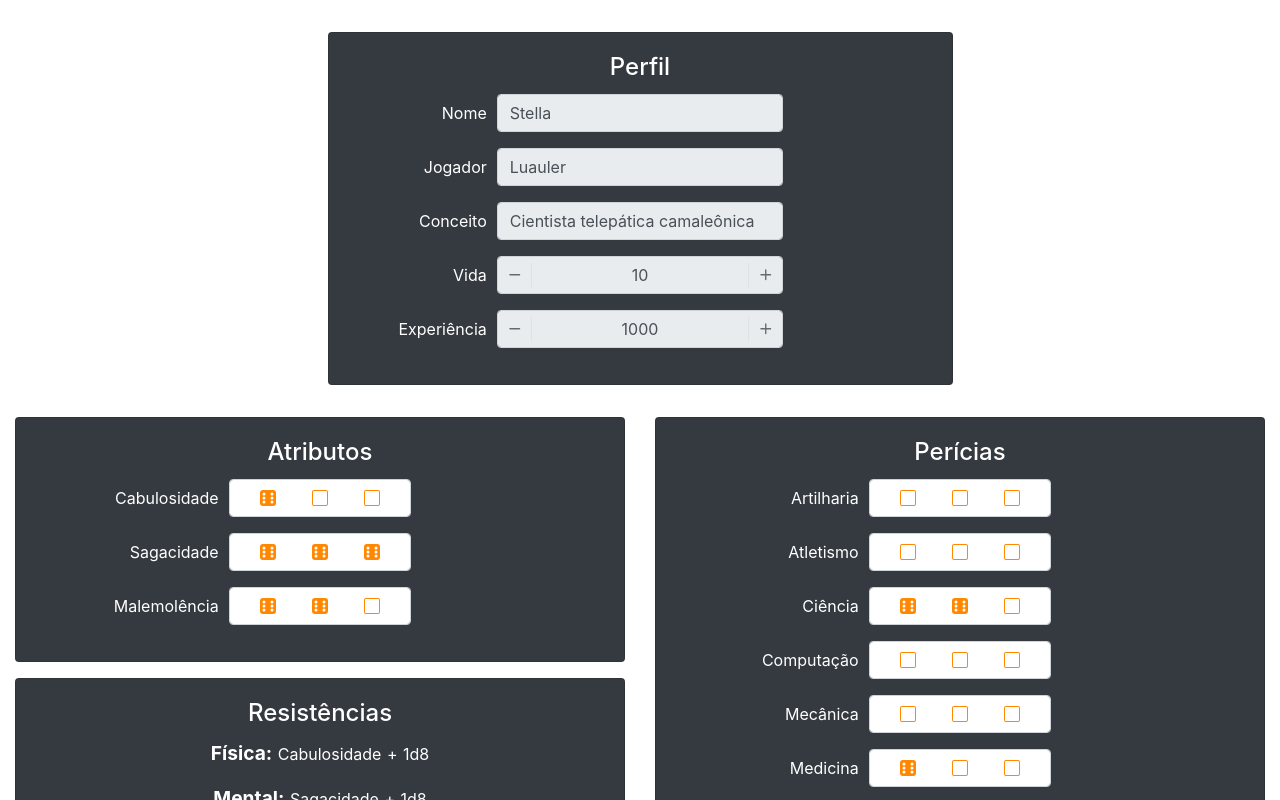
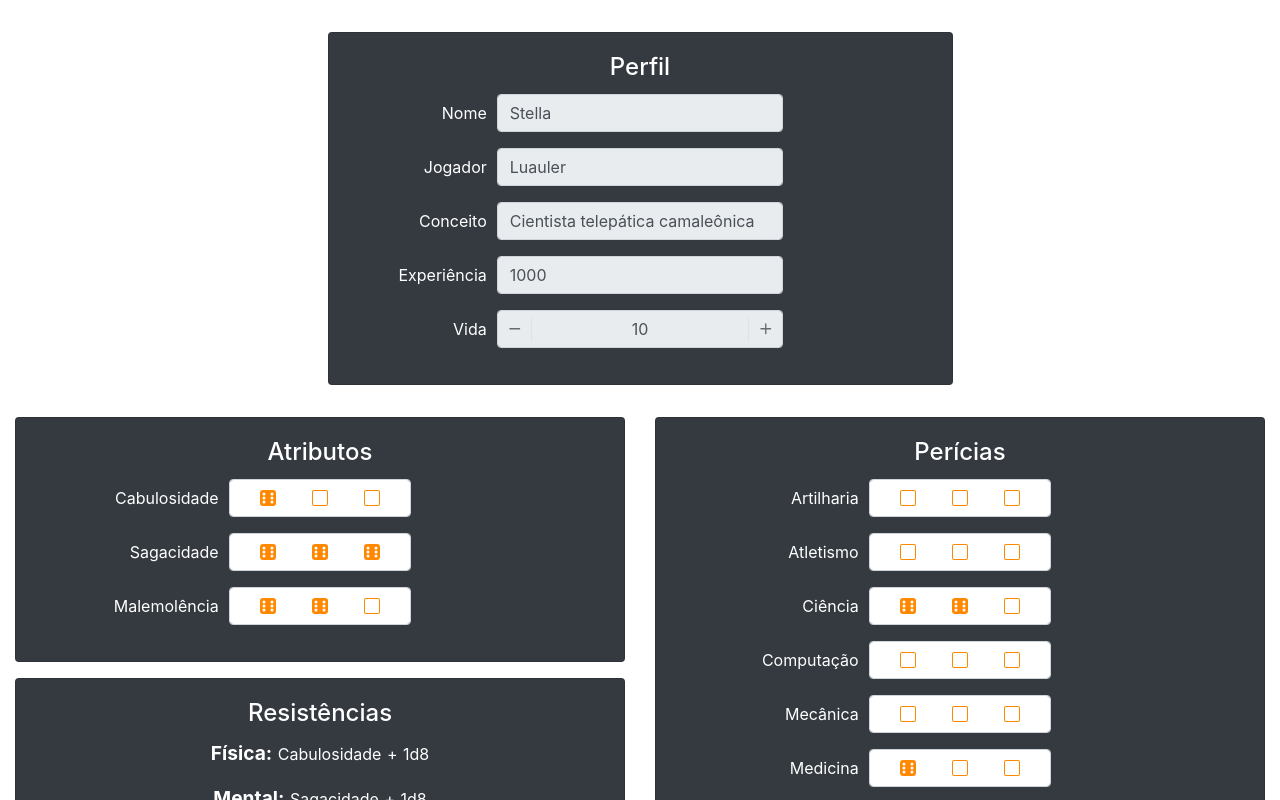
Before and after one commit to LuanMaia/sacramento-panel, a Nuxt app: page /character/sheet in a window 1280 px wide. Shown: the top 800 px of the page. Built offline with nearby package versions, Linux system fonts and the light colour scheme.

Commit message:
refactoring text field to support any input type

```diff
--- a/components/TextField.vue
+++ b/components/InputField.vue
@@ -13,6 +13,7 @@
         v-model="value"
         trim
         :readonly="readonly"
+        :type="type"
       ></b-form-input>
     </b-form-group>
   </div>
@@ -30,6 +31,7 @@ export default Vue.extend({
     labelCols: Number,
     contentCols: Number,
     readonly: Boolean,
+    type: String,
   },
 })
 </script>
--- a/components/ProfileGroup.vue
+++ b/components/ProfileGroup.vue
@@ -1,7 +1,7 @@
 <template>
   <div>
     <b-card bg-variant="dark" text-variant="white" title="Perfil">
-      <TextField
+      <InputField
         id="character-name-field"
         label="Nome"
         :value="name"
@@ -9,7 +9,7 @@
         contentCols="6"
         :readonly="readonly"
       />
-      <TextField
+      <InputField
         id="player-name-field"
         label="Jogador"
         :value="player"
@@ -17,7 +17,7 @@
         contentCols="6"
         :readonly="readonly"
       />
-      <TextField
+      <InputField
         id="character-description-field"
         label="Conceito"
         :value="description"
@@ -25,19 +25,19 @@
         contentCols="6"
         :readonly="readonly"
       />
+      <InputField
+        id="character-character-experience-field"
+        label="Experiência"
+        :value="exp"
+        labelCols="3"
+        contentCols="6"
+        :readonly="readonly"
+        type="number"
+      />
       <SpinButtonField
         id="character-character-life-field"
         label="Vida"
         :value="life"
-        labelCols="3"
-        contentCols="6"
-        min="0"
-        :readonly="readonly"
-      />
-      <SpinButtonField
-        id="character-character-experience-field"
-        label="Experiência"
-        :value="exp"
         labelCols="3"
         contentCols="6"
         min="0"
```
